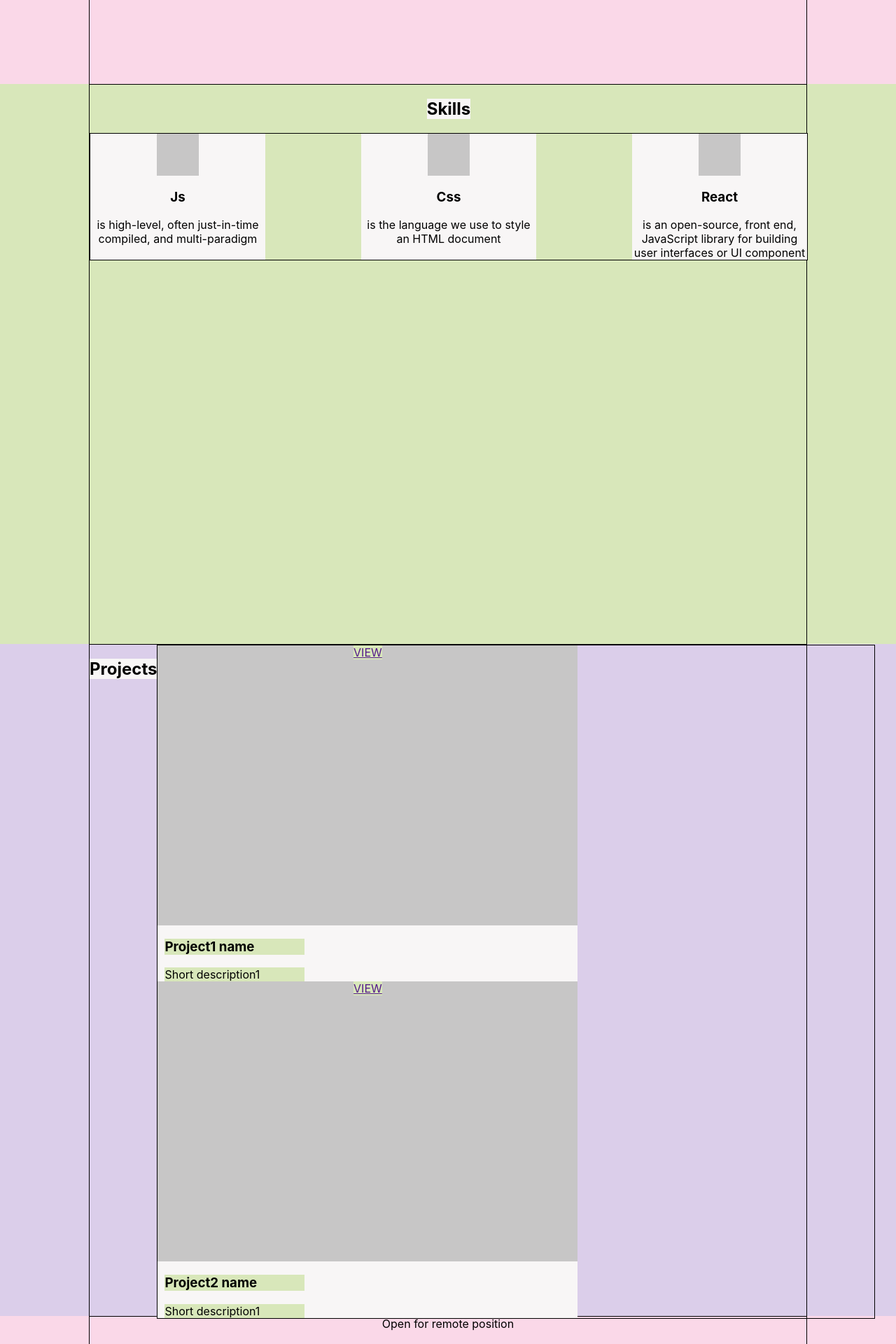
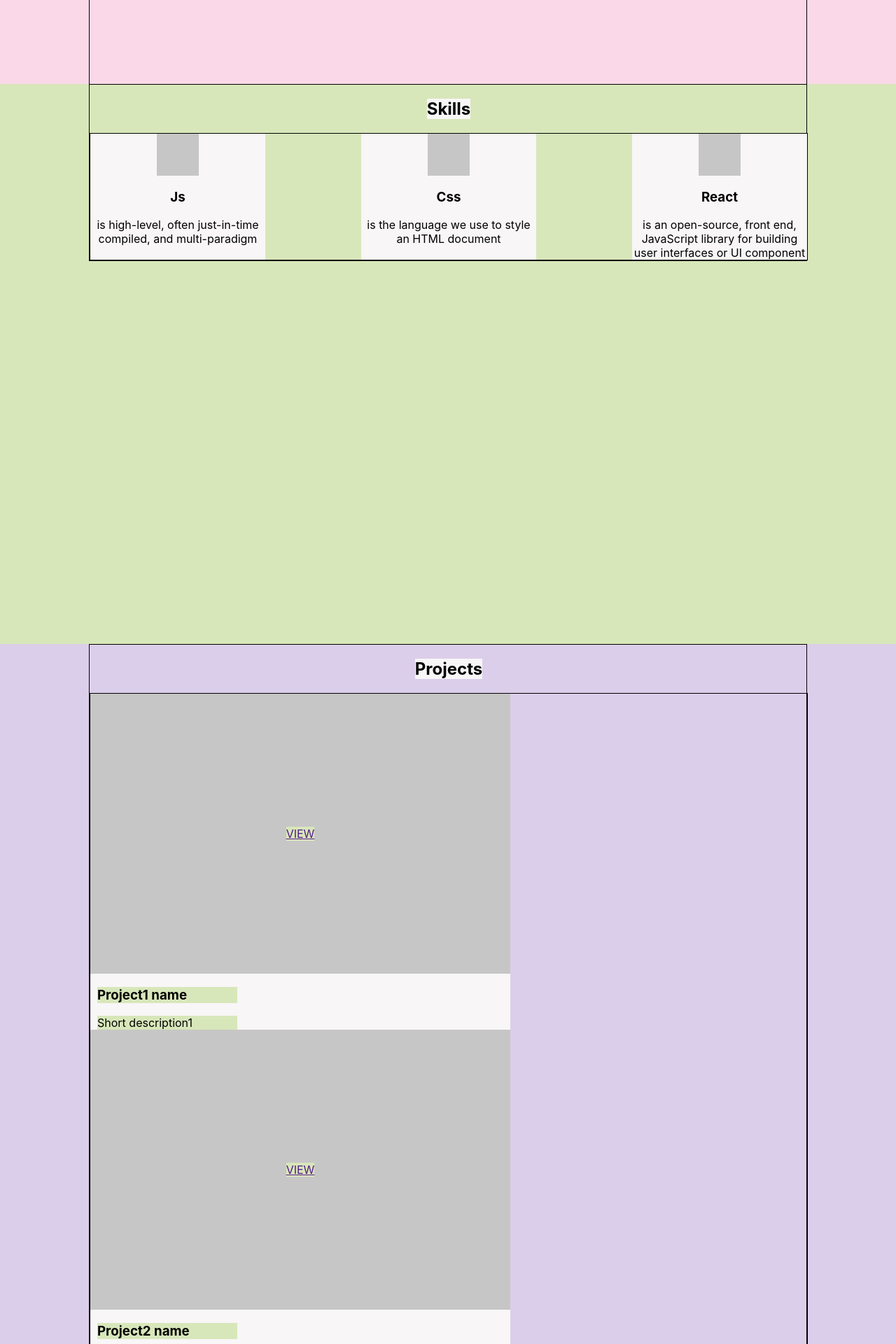
Before and after one commit to khdarya/portfolio, a React (Create React App) app: page / in a window 1280 px wide. Shown: the part 760-2680 px from the top of the page at 70% size. Built offline with nearby package versions, Linux system fonts and the light colour scheme.

Commit message:
fix Sveta

```diff
--- a/package.json
+++ b/package.json
@@ -1,5 +1,6 @@
 {
   "name": "portfolio",
+  "homepage": "https://khdarya.github.io/portfolio",
   "version": "0.1.0",
   "private": true,
   "dependencies": {
@@ -10,6 +11,7 @@
     "@types/node": "^12.0.0",
     "@types/react": "^16.9.0",
     "@types/react-dom": "^16.9.0",
+    "gh-pages": "^3.1.0",
     "react": "^16.13.1",
     "react-dom": "^16.13.1",
     "react-scripts": "3.4.3",
@@ -19,7 +21,9 @@
     "start": "react-scripts start",
     "build": "react-scripts build",
     "test": "react-scripts test",
-    "eject": "react-scripts eject"
+    "eject": "react-scripts eject",
+    "predeploy": "npm run build",
+    "deploy": "gh-pages -d build"
   },
   "eslintConfig": {
     "extends": "react-app"
--- a/src/projects/Projects.module.css
+++ b/src/projects/Projects.module.css
@@ -1,5 +1,5 @@
 .projectsBlock {
-    height: 120vh;
+    min-height: 120vh;
     background-color: #dbceea;
 }
 
--- a/src/projects/project/Project.module.css
+++ b/src/projects/project/Project.module.css
@@ -14,6 +14,9 @@
     height: 400px;
     width: 100%;
     background-color: #c7c6c6;
+    display: flex;
+    justify-content: center;
+    align-items: center;
 }
 
 .view {
--- a/src/skills/Skills.module.css
+++ b/src/skills/Skills.module.css
@@ -1,5 +1,5 @@
 .skillsBlock {
-    height: 100vh;
+    min-height: 100vh;
     background-color: #d8e7ba;
 }
 
```
Also changed, not shown: 1 other file (tests, documents, lock files or other folders).
